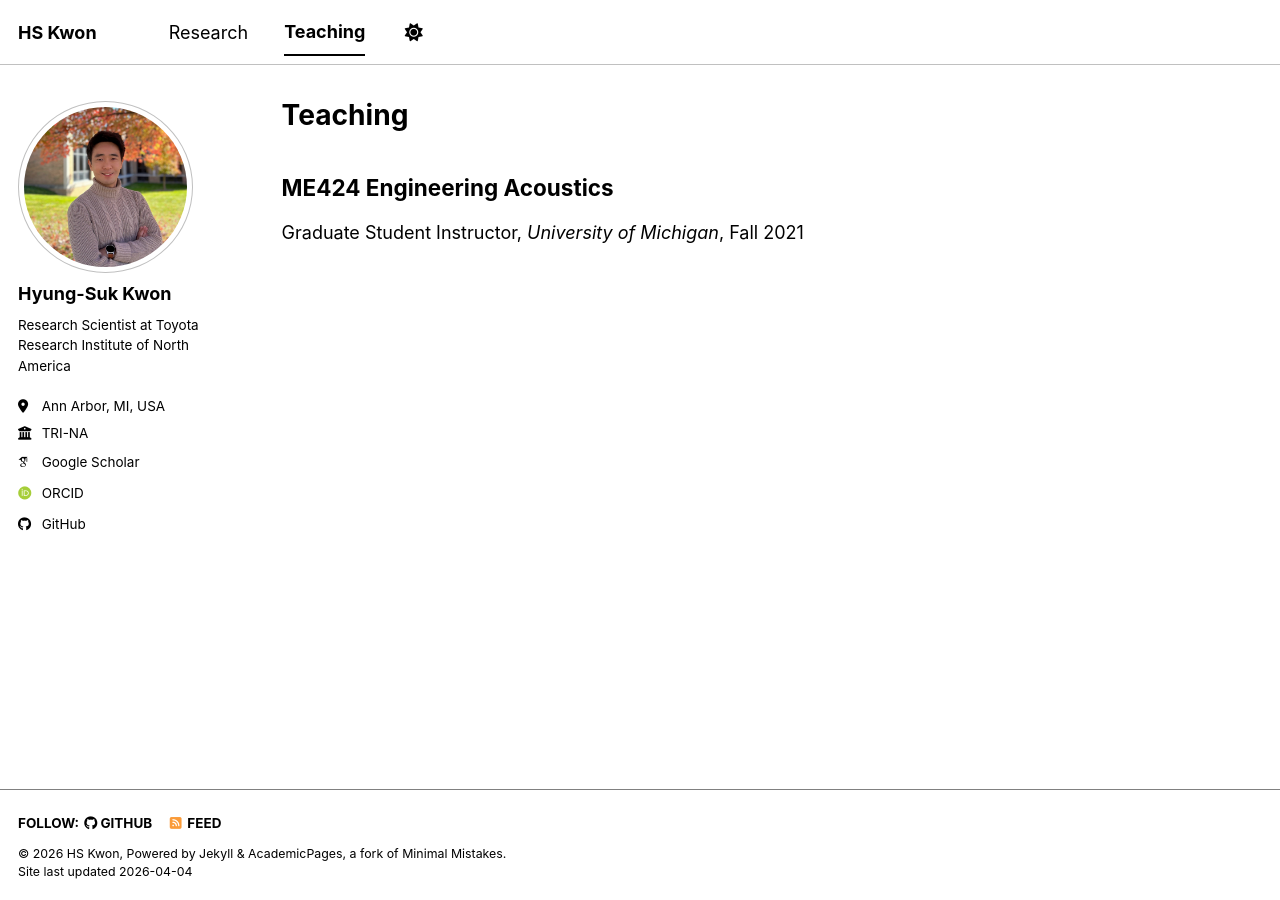
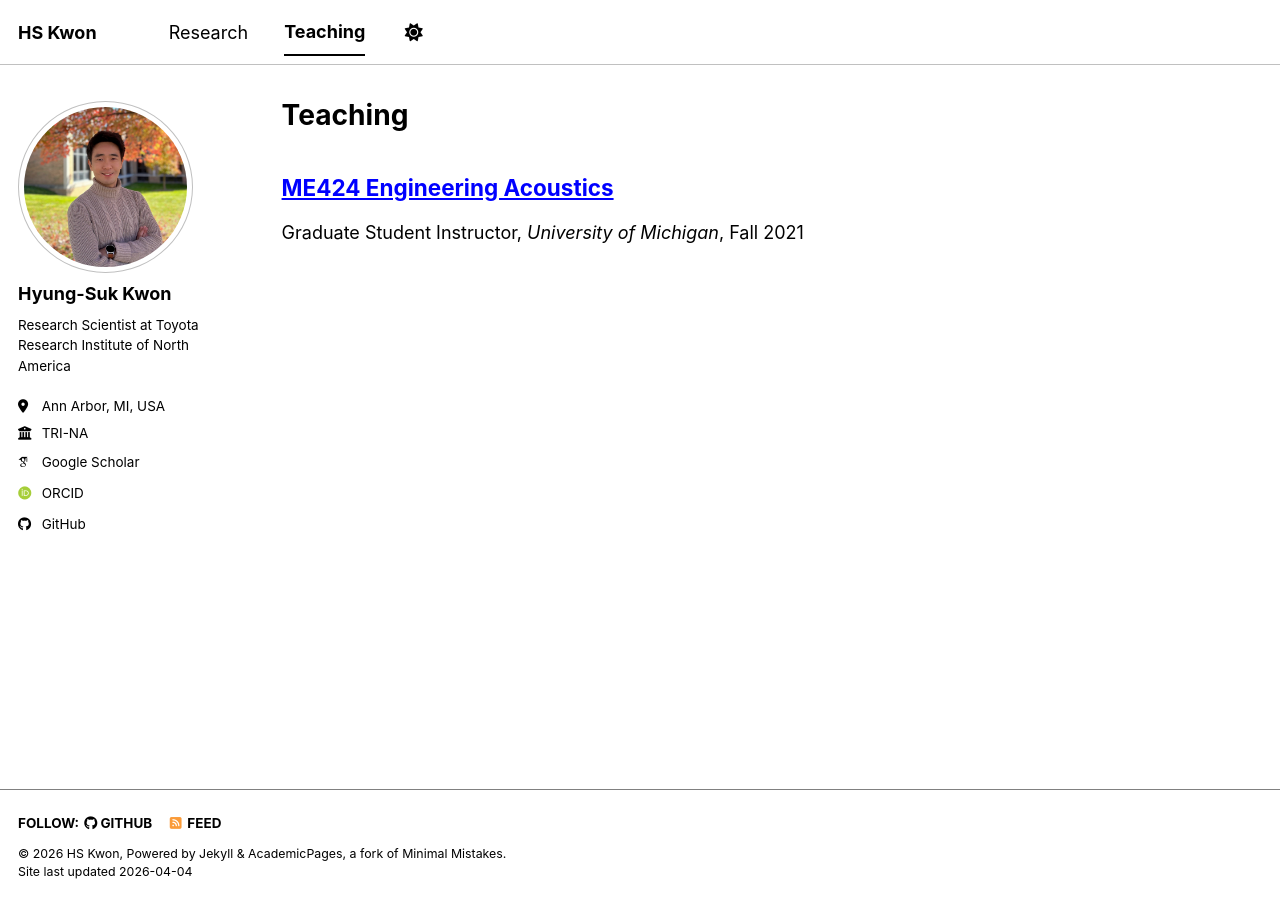
Before and after one commit to Kwon-HyungSuk/kwon-hyungsuk.github.io, a Jekyll site: the page built from _pages/teaching.html, in a window 1280 px wide. Built offline with Jekyll 4.4.1, drawn with Linux system fonts in a browser that asks for light colours; some web fonts are replaced; a script bundle is joined from its source files by our own code; library files that are not in the unit come from our copies.

Commit message:
Update archive-single.html

```diff
--- a/_includes/archive-single.html
+++ b/_includes/archive-single.html
@@ -28,8 +28,7 @@
 
     <h2 class="archive__item-title" itemprop="headline">
       {% if post.collection == 'teaching' %}
-        {{ title }}
-        <!-- <a href="{{ base_path }}{{ post.url }}" rel="permalink" target="_blank">{{ title }}</a> -->
+        <a href="{{ base_path }}{{ post.url }}" rel="permalink" target="_blank">{{ title }}</a>
       {% elsif post.link %}
         <a href="{{ post.link }}">{{ title }}</a> <a href="{{ base_path }}{{ post.url }}" rel="permalink"><i class="fa fa-link" aria-hidden="true" title="permalink"></i><span class="sr-only">Permalink</span></a>
       {% else %}
```
